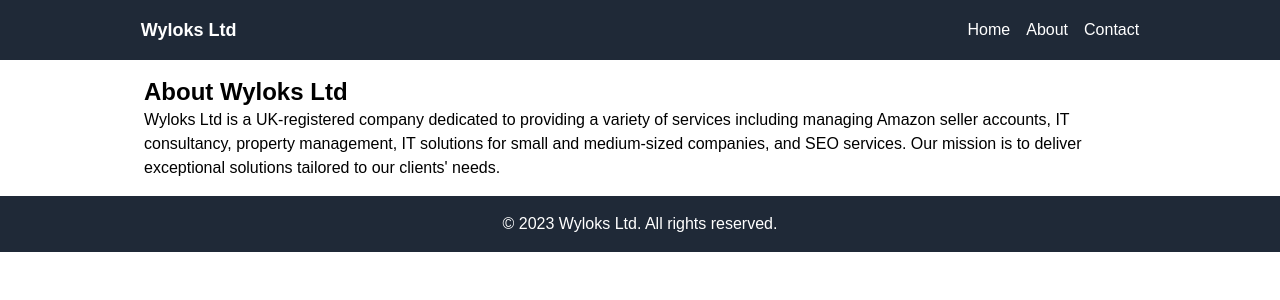
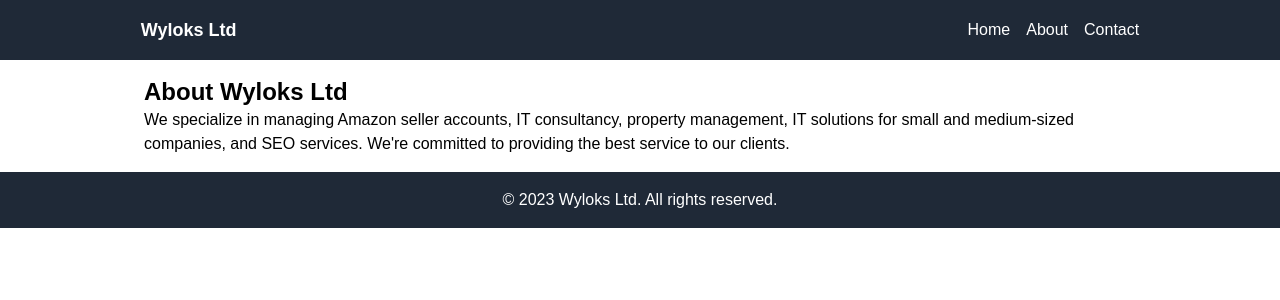
Before and after one commit to willokans/wyloks-website, a Next.js app: page /about in a window 1280 px wide. Shown: the top 300 px of the page. Built offline with nearby package versions, Linux system fonts and the light colour scheme.

Commit message:
fix issue with about page

```diff
--- a/src/pages/about.tsx
+++ b/src/pages/about.tsx
@@ -7,7 +7,7 @@ const About = () => {
       <Header />
       <main className="container mx-auto p-4">
         <h1 className="text-2xl font-bold">About Wyloks Ltd</h1>
-        <p>Wyloks Ltd is a UK-registered company dedicated to providing a variety of services including managing Amazon seller accounts, IT consultancy, property management, IT solutions for small and medium-sized companies, and SEO services. Our mission is to deliver exceptional solutions tailored to our clients' needs.</p>
+            <p>We specialize in managing Amazon seller accounts, IT consultancy, property management, IT solutions for small and medium-sized companies, and SEO services. We&apos;re committed to providing the best service to our clients.</p>
       </main>
       <Footer />
     </div>
```
